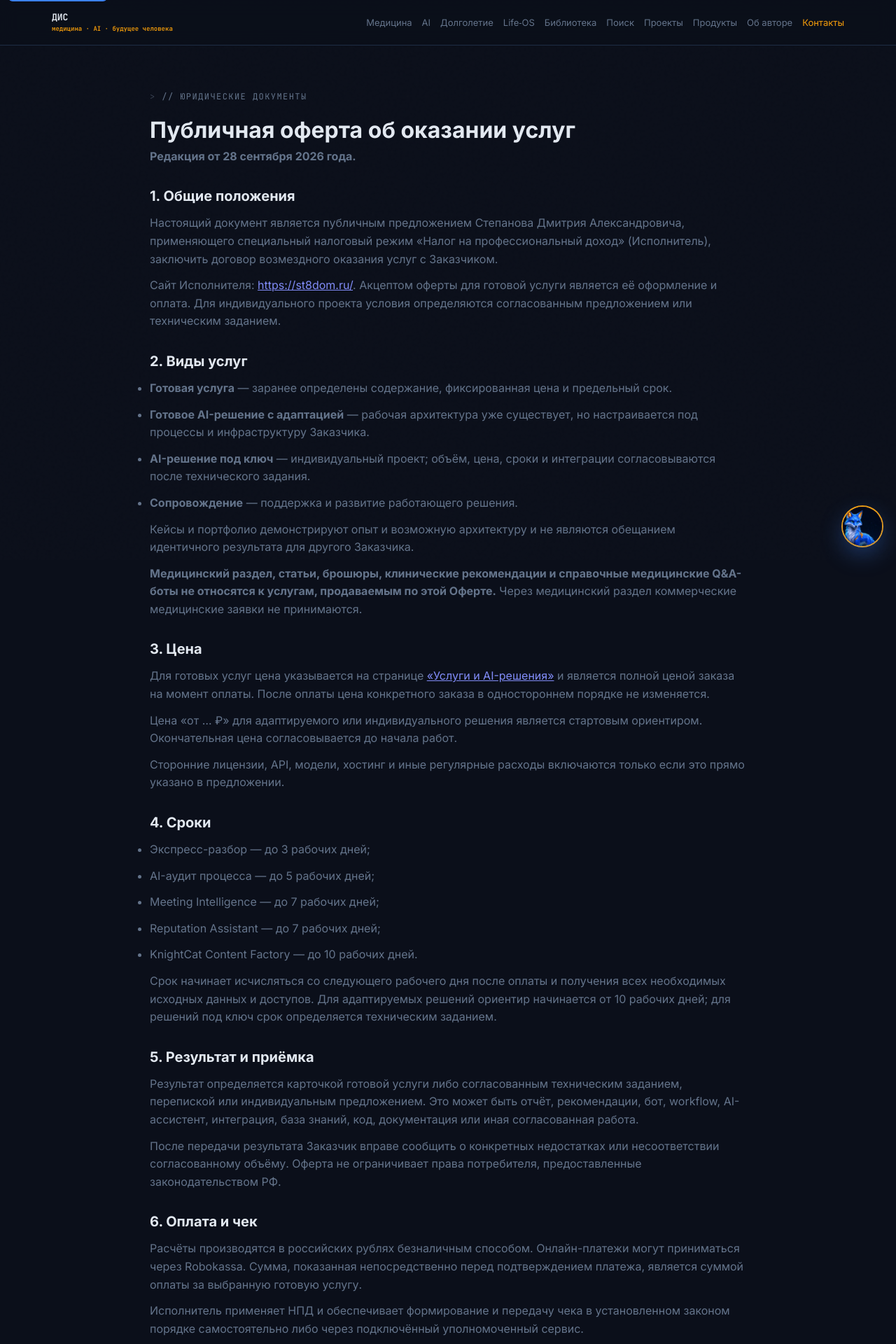
After one commit to dimitry8st-prog/st8dom-site, a Flask app: page /offer/ in a window 1280 px wide. The commit adds this page. Shown: the top 1920 px of the page at 70% size. Run offline with Flask 3, Linux system fonts and the light colour scheme.

Commit message:
Финализировать оферту, категории услуг и сроки (#53)
* Classify services and add delivery terms

* Group commercial offers and show delivery terms

* Add offer page

* Expand public offer for AI and IT services

* Add payment terms page

* Expand payment and refund terms

* Add offer and payment terms routes

* Link legal payment documents in footer

* Add legal pages to sitemap

* Test public offer and payment terms routes

```diff
--- a/app.py
+++ b/app.py
@@ -1031,6 +1031,14 @@ def create_app() -> Flask:
             flash("Возврат не выполнен. Проверьте Password3 и доступность функции REFUND.", "error")
         return redirect(url_for("admin_orders"))
 
+    @app.route("/offer/")
+    def offer():
+        return render_template("offer.html", page_id="legal")
+
+    @app.route("/payment-and-refunds/")
+    def payment_and_refunds():
+        return render_template("payment_terms.html", page_id="legal")
+
     @app.route("/privacy/")
     def privacy():
         return render_template("privacy.html", page_id="legal")
@@ -1344,6 +1352,8 @@ def create_app() -> Flask:
             origin + url_for("library_catalog"),
             origin + url_for("editorial_workshop"),
             origin + url_for("contact"),
+            origin + url_for("offer"),
+            origin + url_for("payment_and_refunds"),
             origin + url_for("privacy"),
             origin + url_for("consent"),
             origin + url_for("clinical_guidelines_catalog"),
--- a/templates/base.html
+++ b/templates/base.html
@@ -103,6 +103,8 @@
   <footer class="foot">
     <div class="container">
       <div class="foot-links">
+        <a href="{{ url_for('offer') }}">Публичная оферта</a>
+        <a href="{{ url_for('payment_and_refunds') }}">Оплата и возврат</a>
         <a href="{{ url_for('privacy') }}">Политика конфиденциальности</a>
         <a href="{{ url_for('consent') }}">Согласие на обработку данных</a>
         <a href="{{ url_for('cases_list') }}">Подробные кейсы</a>
--- /dev/null
+++ b/templates/offer.html
@@ -0,0 +1,73 @@
+{% extends "base.html" %}
+{% block title %}Публичная оферта — st8dom.ru{% endblock %}
+{% block description %}Публичная оферта на оказание AI, IT, аналитических и консультационных услуг.{% endblock %}
+{% block canonical %}{{ site_url }}{{ url_for('offer') }}{% endblock %}
+{% block content %}
+<div class="container legal" style="padding:64px 24px 80px">
+<p class="eyebrow">// юридические документы</p>
+<h1>Публичная оферта об оказании услуг</h1>
+<p><strong>Редакция от 28 сентября 2026 года.</strong></p>
+
+<h2>1. Общие положения</h2>
+<p>Настоящий документ является публичным предложением Степанова Дмитрия Александровича, применяющего специальный налоговый режим «Налог на профессиональный доход» (Исполнитель), заключить договор возмездного оказания услуг с Заказчиком.</p>
+<p>Сайт Исполнителя: <a href="{{ site_url }}/">{{ site_url }}/</a>. Акцептом оферты для готовой услуги является её оформление и оплата. Для индивидуального проекта условия определяются согласованным предложением или техническим заданием.</p>
+
+<h2>2. Виды услуг</h2>
+<ul>
+<li><strong>Готовая услуга</strong> — заранее определены содержание, фиксированная цена и предельный срок.</li>
+<li><strong>Готовое AI-решение с адаптацией</strong> — рабочая архитектура уже существует, но настраивается под процессы и инфраструктуру Заказчика.</li>
+<li><strong>AI-решение под ключ</strong> — индивидуальный проект; объём, цена, сроки и интеграции согласовываются после технического задания.</li>
+<li><strong>Сопровождение</strong> — поддержка и развитие работающего решения.</li>
+</ul>
+<p>Кейсы и портфолио демонстрируют опыт и возможную архитектуру и не являются обещанием идентичного результата для другого Заказчика.</p>
+<p><strong>Медицинский раздел, статьи, брошюры, клинические рекомендации и справочные медицинские Q&amp;A-боты не относятся к услугам, продаваемым по этой Оферте.</strong> Через медицинский раздел коммерческие медицинские заявки не принимаются.</p>
+
+<h2>3. Цена</h2>
+<p>Для готовых услуг цена указывается на странице <a href="{{ url_for('products_catalog') }}">«Услуги и AI-решения»</a> и является полной ценой заказа на момент оплаты. После оплаты цена конкретного заказа в одностороннем порядке не изменяется.</p>
+<p>Цена «от … ₽» для адаптируемого или индивидуального решения является стартовым ориентиром. Окончательная цена согласовывается до начала работ.</p>
+<p>Сторонние лицензии, API, модели, хостинг и иные регулярные расходы включаются только если это прямо указано в предложении.</p>
+
+<h2>4. Сроки</h2>
+<ul>
+<li>Экспресс-разбор — до 3 рабочих дней;</li>
+<li>AI-аудит процесса — до 5 рабочих дней;</li>
+<li>Meeting Intelligence — до 7 рабочих дней;</li>
+<li>Reputation Assistant — до 7 рабочих дней;</li>
+<li>KnightCat Content Factory — до 10 рабочих дней.</li>
+</ul>
+<p>Срок начинает исчисляться со следующего рабочего дня после оплаты и получения всех необходимых исходных данных и доступов. Для адаптируемых решений ориентир начинается от 10 рабочих дней; для решений под ключ срок определяется техническим заданием.</p>
+
+<h2>5. Результат и приёмка</h2>
+<p>Результат определяется карточкой готовой услуги либо согласованным техническим заданием, перепиской или индивидуальным предложением. Это может быть отчёт, рекомендации, бот, workflow, AI-ассистент, интеграция, база знаний, код, документация или иная согласованная работа.</p>
+<p>После передачи результата Заказчик вправе сообщить о конкретных недостатках или несоответствии согласованному объёму. Оферта не ограничивает права потребителя, предоставленные законодательством РФ.</p>
+
+<h2>6. Оплата и чек</h2>
+<p>Расчёты производятся в российских рублях безналичным способом. Онлайн-платежи могут приниматься через Robokassa. Сумма, показанная непосредственно перед подтверждением платежа, является суммой оплаты за выбранную готовую услугу.</p>
+<p>Исполнитель применяет НПД и обеспечивает формирование и передачу чека в установленном законом порядке самостоятельно либо через подключённый уполномоченный сервис.</p>
+
+<h2>7. Отказ и возврат</h2>
+<p>Заказчик-потребитель вправе отказаться от исполнения договора в порядке, предусмотренном законодательством РФ, с оплатой фактически понесённых Исполнителем расходов, непосредственно связанных с исполнением заказа, когда это правило применимо.</p>
+<p>Если требование связано с недостатками услуги, нарушением согласованных условий или срока со стороны Исполнителя, права Заказчика определяются законодательством РФ о защите прав потребителей и не ограничиваются правилом о фактически понесённых расходах.</p>
+<p>Для возврата напишите на <a href="mailto:{{ email_address }}">{{ email_address }}</a> и укажите номер заказа либо email, использованный при оплате. Подробнее: <a href="{{ url_for('payment_and_refunds') }}">Оплата и возврат</a>.</p>
+
+<h2>8. Интеллектуальная собственность</h2>
+<p>Права на универсальные компоненты, шаблоны, системные промпты, библиотеки, архитектурные элементы и программные заготовки, предназначенные для повторного использования, сохраняются за их правообладателями, если иное письменно не согласовано. Условия передачи прав на специально созданный результат определяются индивидуально.</p>
+
+<h2>9. AI и сторонние сервисы</h2>
+<p>При выполнении проекта могут использоваться сторонние API, языковые модели, хостинг, CRM и другие сервисы, если это согласовано или следует из задания. AI-системы имеют вероятностный характер работы; решения с существенными последствиями должны проверяться человеком.</p>
+<p>Исполнитель не гарантирует конкретную прибыль, рост продаж или иной бизнес-показатель, если такая гарантия отдельно не закреплена.</p>
+
+<h2>10. Персональные данные</h2>
+<p>Обработка персональных данных осуществляется в соответствии с законодательством РФ и <a href="{{ url_for('privacy') }}">Политикой обработки персональных данных</a>. Медицинские сведения и иные специальные категории данных не требуются для приобретения услуг; их не следует направлять через коммерческие формы сайта.</p>
+
+<h2>11. Ответственность и форс-мажор</h2>
+<p>Стороны несут ответственность в соответствии с законодательством РФ. Исполнитель не отвечает за задержку, вызванную непредоставлением необходимых данных или доступов Заказчиком, либо за прекращение работы стороннего сервиса вне разумного контроля Исполнителя. Обстоятельства непреодолимой силы применяются в пределах законодательства.</p>
+
+<h2>12. Изменение Оферты и споры</h2>
+<p>Новая редакция применяется к заказам, оформленным после её публикации, и не изменяет задним числом цену и согласованные существенные условия уже оплаченного заказа.</p>
+<p>Обращения направляются на <a href="mailto:{{ email_address }}">{{ email_address }}</a>. Стороны вправе урегулировать разногласия переговорами; это не ограничивает предусмотренные законом способы защиты прав потребителя.</p>
+
+<h2>13. Исполнитель</h2>
+<p><strong>Степанов Дмитрий Александрович</strong><br>Статус: плательщик налога на профессиональный доход (самозанятый)<br>ИНН: 526301845143<br>E-mail: <a href="mailto:{{ email_address }}">{{ email_address }}</a><br>Сайт: <a href="https://st8dom.ru/">https://st8dom.ru/</a></p>
+</div>
+{% endblock %}
```
Also changed, not shown: products.py (+43 -1 lines), templates/payment_terms.html (added, +28 -0 lines), templates/products.html (+31 -8 lines), tests/test_smoke.py (+4 -0 lines).
